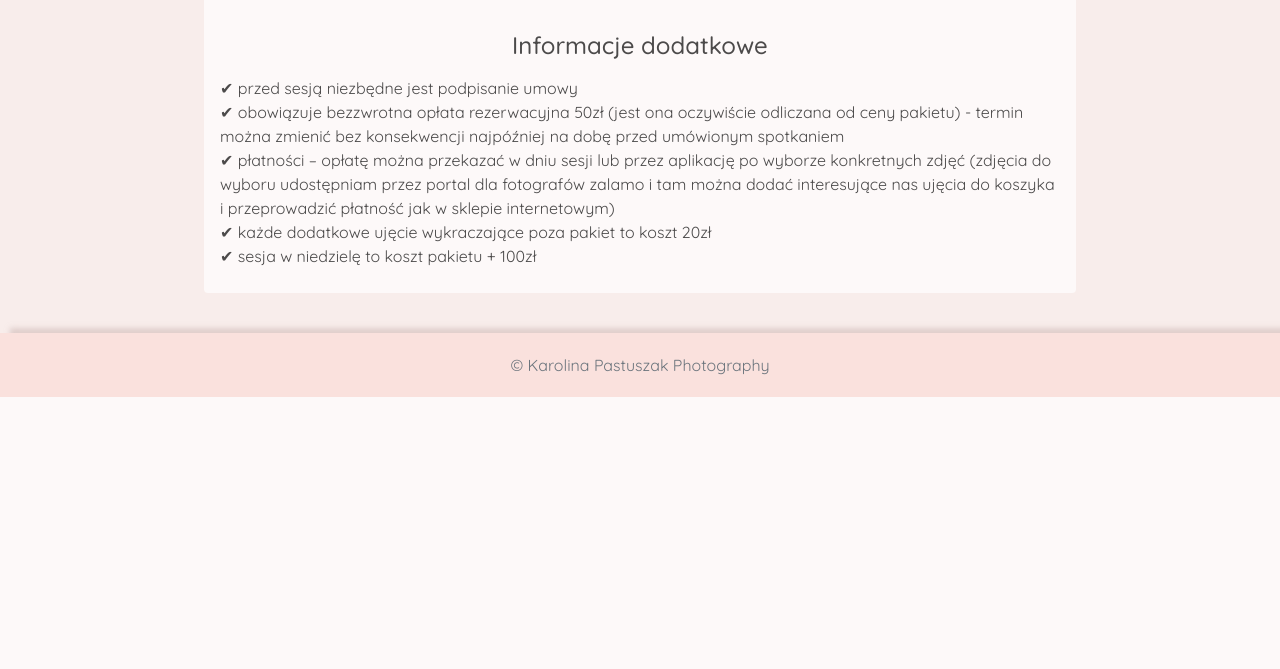
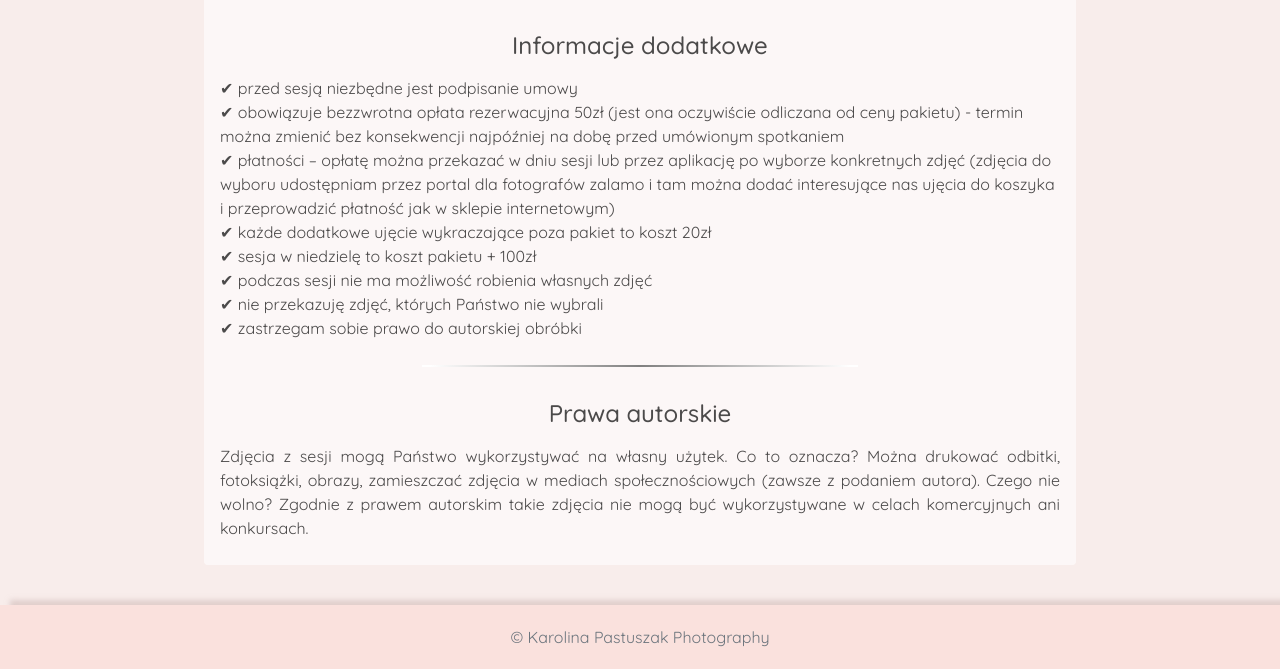
Before and after one commit to maciekpastuszak/karolina-photo, a Node server app: page /beforePhotoShoot in a window 1280 px wide. Shown: the part 1115-1784 px from the top of the page. Before the commit the page ends 1512 px from the top, so only its background shows below. Run offline with Node 20, Linux system fonts and the light colour scheme; some libraries are stand-ins or nearby versions; some web fonts are replaced.

Commit message:
correct styling of pricing and beforePhotoShoot views

```diff
--- a/public/stylesheets/pricing.css
+++ b/public/stylesheets/pricing.css
@@ -116,15 +116,6 @@ body {
   border-bottom: 1px solid #fae1dd;
 }
 
-.package-price {
-  color: rgba(0,0,0, 0.5);
-  display: block;
-  margin-bottom: 10px;
-  font-size: 1.6rem;
-  font-weight: 400;
-}
-
-
 
 @media (min-width: 992px){
   .panel {
@@ -143,7 +134,18 @@ body {
     font-size: 0.8rem;
   }
 
+}
 
 
 
+.package-price {
+  color: rgba(0,0,0, 0.5);
+  display: block;
+  margin-bottom: 10px;
+  font-size: 1.6rem;
+  font-weight: 400;
 }
+
+.photo-package span {
+  font-weight: 800;
+}
--- a/public/stylesheets/style.css
+++ b/public/stylesheets/style.css
@@ -316,7 +316,7 @@ div svg {
 
 #before-pshoot-card {
     margin-inline: 10%;
-    background-color: rgb(255, 255, 255, 0.7);
+    background-color: rgb(255, 255, 255, 0.6);
     color: rgba(0, 0, 0, 0.7);
 }
 
@@ -332,3 +332,15 @@ div svg {
     background-image: -ms-linear-gradient(left , white 2%, #E6E6E6 50%, white 98%);
     background-image: -webkit-gradient( linear, left bottom, right bottom, color-stop(0.02, white), color-stop(0.5, gray), color-stop(0.98, white) );
 }
+
+#contact-photo {
+    width: 100%;
+    max-width: 1114px;
+    height: 15vw;
+    object-fit: cover;
+}
+
+#contact-card {
+align-items: center;
+margin-right: 0px;
+}
--- a/views/beforePhotoShoot.ejs
+++ b/views/beforePhotoShoot.ejs
@@ -66,6 +66,19 @@
                     ujęcia do koszyka i przeprowadzić płatność jak w sklepie internetowym)</li>
                 <li>&#10004 każde dodatkowe ujęcie wykraczające poza pakiet to koszt 20zł</li>
                 <li>&#10004 sesja w niedzielę to koszt pakietu + 100zł</li>
+                <li>&#10004 podczas sesji nie ma możliwość robienia własnych zdjęć</li>
+                <li>&#10004 nie przekazuję zdjęć, których Państwo nie wybrali</li>
+                <li>&#10004 zastrzegam sobie prawo do autorskiej obróbki</li>
             </ul>
             </p>
         </div>
+        <div class="fade_rule"></div>
+        <div class="fade_rule"></div>
+        <div class="card-body">
+            <h4>Prawa autorskie</h4>
+            <p class="card-text">
+                Zdjęcia z sesji mogą Państwo wykorzystywać na własny użytek. Co to oznacza? Można drukować odbitki,
+                fotoksiążki, obrazy, zamieszczać zdjęcia w mediach społecznościowych (zawsze z podaniem autora). Czego
+                nie wolno? Zgodnie z prawem autorskim takie zdjęcia nie mogą być wykorzystywane w celach komercyjnych
+                ani konkursach.
+            </p>
--- a/views/pricing.ejs
+++ b/views/pricing.ejs
@@ -11,7 +11,7 @@
                 </li>
                 <li class="package-features-item">czas sesji do <span> 45 minut </span></li>
             </ul>
-            <span class="package-price">275 PLN</span>
+            <p class="package-price">275 PLN</p>
         </div>
 
         <div class="photo-package">
@@ -22,7 +22,7 @@
                     elektronicznej oraz w formie wydruków w formacie 15x21</li>
                 <li class="package-features-item">czas sesji do <span> 1,5 godziny </span></li>
             </ul>
-            <span class="package-price">400 PLN</span>
+            <p class="package-price">400 PLN</p>
         </div>
 
         <div class="photo-package">
@@ -33,7 +33,7 @@
                     elektronicznej oraz w formie wydruków w formacie 15x21</li>
                 <li class="package-features-item">czas sesji do <span> 2,5 godziny </span></li>
             </ul>
-            <span class="package-price">550 PLN</span>
+            <p class="package-price">550 PLN</p>
         </div>
 
     </div>
```
Also changed, not shown: views/contact.ejs (+24 -13 lines).
